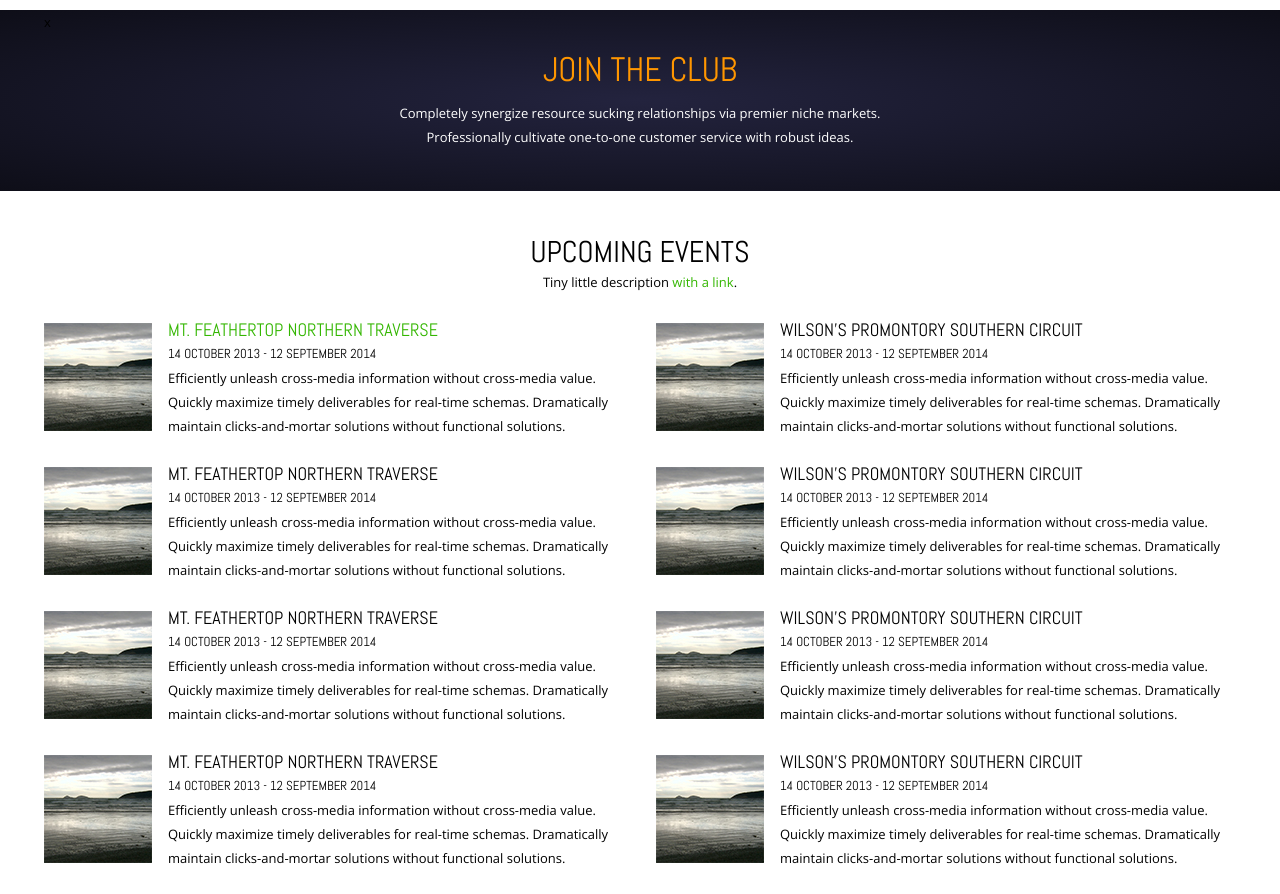
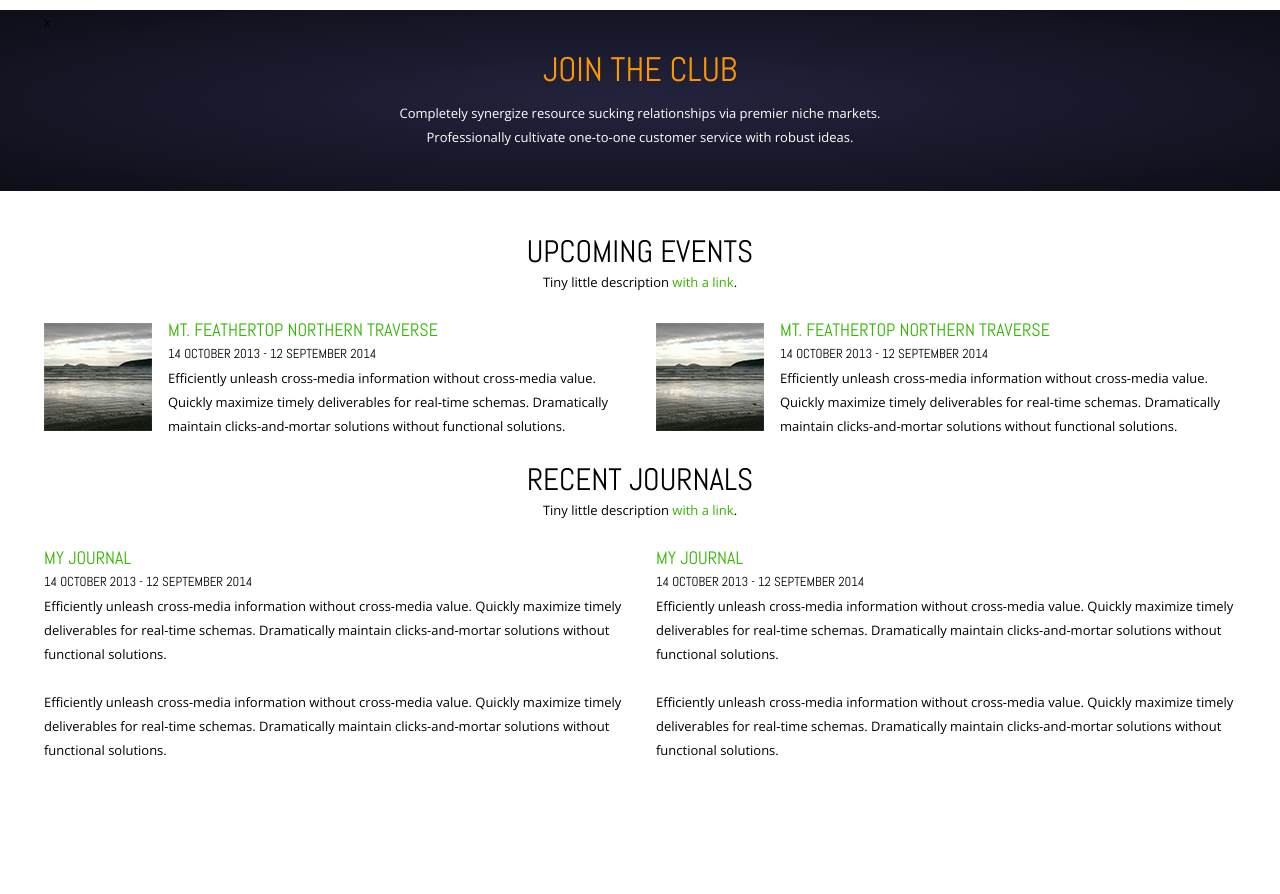
Before and after one commit to normandy153/serina, a PHP site: page / in a window 1280 px wide. Shown: the part 529-1423 px from the top of the page. After the commit the page ends 1285 px from the top, so only its background shows below. Run offline with PHP 8.4, Linux system fonts and the light colour scheme.

Commit message:
Add Recent Journals style

```diff
--- a/prototypes/responsive/index.html
+++ b/prototypes/responsive/index.html
@@ -84,15 +84,15 @@
 		</p>
 
 		<div class='grid2 cf'>
-			<ul class='event-listing'>
+			<ul class='listing'>
 				<li>
-					<article>
+					<article class='event-listing'>
 						<div class='avatar'>
 							<img src='./event-avatar.jpg' alt='' title='' />
 						</div>
 						<div class='description'>
 							<h4><a href='#'>Mt. Feathertop Northern Traverse</a></h4>
-							<span class='event-datetime'>14 October 2013 - 12 September 2014</span>
+							<span class='listing-datetime'>14 October 2013 - 12 September 2014</span>
 							<p>
 								Efficiently unleash cross-media information without cross-media value. Quickly maximize timely deliverables for real-time schemas. Dramatically maintain clicks-and-mortar solutions without functional solutions.
 							</p>
@@ -100,13 +100,37 @@
 					</article>
 				</li>
 				<li>
-					<article>
+					<article class='event-listing'>
 						<div class='avatar'>
 							<img src='./event-avatar.jpg' alt='' title='' />
 						</div>
 						<div class='description'>
-							<h4>Wilson's Promontory Southern Circuit</h4>
-							<span>14 October 2013 - 12 September 2014</span>
+							<h4><a href='#'>Mt. Feathertop Northern Traverse</a></h4>
+							<span class='listing-datetime'>14 October 2013 - 12 September 2014</span>
+							<p>
+								Efficiently unleash cross-media information without cross-media value. Quickly maximize timely deliverables for real-time schemas. Dramatically maintain clicks-and-mortar solutions without functional solutions.
+							</p>
+						</div>
+					</article>
+				</li>
+			</ul>
+		</div>
+
+		<h2 class='center'>Recent Journals</h2>
+		<p class='center'>
+			Tiny little description <a href='#'>with a link</a>.
+		</p>
+
+		<div class='grid2 cf'>
+			<ul class='listing'>
+				<li>
+					<article class='journal-listing'>
+						<div class='description'>
+							<h4><a href='#'>My Journal</a></h4>
+							<span class='listing-datetime'>14 October 2013 - 12 September 2014</span>
+							<p>
+								Efficiently unleash cross-media information without cross-media value. Quickly maximize timely deliverables for real-time schemas. Dramatically maintain clicks-and-mortar solutions without functional solutions.
+							</p>
 							<p>
 								Efficiently unleash cross-media information without cross-media value. Quickly maximize timely deliverables for real-time schemas. Dramatically maintain clicks-and-mortar solutions without functional solutions.
 							</p>
@@ -114,83 +138,13 @@
 					</article>
 				</li>
 				<li>
-					<article>
-						<div class='avatar'>
-							<img src='./event-avatar.jpg' alt='' title='' />
-						</div>
+					<article class='journal-listing'>
 						<div class='description'>
-							<h4>Mt. Feathertop Northern Traverse</h4>
-							<span>14 October 2013 - 12 September 2014</span>
+							<h4><a href='#'>My Journal</a></h4>
+							<span class='listing-datetime'>14 October 2013 - 12 September 2014</span>
 							<p>
 								Efficiently unleash cross-media information without cross-media value. Quickly maximize timely deliverables for real-time schemas. Dramatically maintain clicks-and-mortar solutions without functional solutions.
 							</p>
-						</div>
-					</article>
-				</li>
-				<li>
-					<article>
-						<div class='avatar'>
-							<img src='./event-avatar.jpg' alt='' title='' />
-						</div>
-						<div class='description'>
-							<h4>Wilson's Promontory Southern Circuit</h4>
-							<span>14 October 2013 - 12 September 2014</span>
-							<p>
-								Efficiently unleash cross-media information without cross-media value. Quickly maximize timely deliverables for real-time schemas. Dramatically maintain clicks-and-mortar solutions without functional solutions.
-							</p>
-						</div>
-					</article>
-				</li>
-				<li>
-					<article>
-						<div class='avatar'>
-							<img src='./event-avatar.jpg' alt='' title='' />
-						</div>
-						<div class='description'>
-							<h4>Mt. Feathertop Northern Traverse</h4>
-							<span>14 October 2013 - 12 September 2014</span>
-							<p>
-								Efficiently unleash cross-media information without cross-media value. Quickly maximize timely deliverables for real-time schemas. Dramatically maintain clicks-and-mortar solutions without functional solutions.
-							</p>
-						</div>
-					</article>
-				</li>
-				<li>
-					<article>
-						<div class='avatar'>
-							<img src='./event-avatar.jpg' alt='' title='' />
-						</div>
-						<div class='description'>
-							<h4>Wilson's Promontory Southern Circuit</h4>
-							<span>14 October 2013 - 12 September 2014</span>
-							<p>
-								Efficiently unleash cross-media information without cross-media value. Quickly maximize timely deliverables for real-time schemas. Dramatically maintain clicks-and-mortar solutions without functional solutions.
-							</p>
-						</div>
-					</article>
-				</li>
-				<li>
-					<article>
-						<div class='avatar'>
-							<img src='./event-avatar.jpg' alt='' title='' />
-						</div>
-						<div class='description'>
-							<h4>Mt. Feathertop Northern Traverse</h4>
-							<span>14 October 2013 - 12 September 2014</span>
-							<p>
-								Efficiently unleash cross-media information without cross-media value. Quickly maximize timely deliverables for real-time schemas. Dramatically maintain clicks-and-mortar solutions without functional solutions.
-							</p>
-						</div>
-					</article>
-				</li>
-				<li>
-					<article>
-						<div class='avatar'>
-							<img src='./event-avatar.jpg' alt='' title='' />
-						</div>
-						<div class='description'>
-							<h4>Wilson's Promontory Southern Circuit</h4>
-							<span>14 October 2013 - 12 September 2014</span>
 							<p>
 								Efficiently unleash cross-media information without cross-media value. Quickly maximize timely deliverables for real-time schemas. Dramatically maintain clicks-and-mortar solutions without functional solutions.
 							</p>
--- a/prototypes/responsive/structural.css
+++ b/prototypes/responsive/structural.css
@@ -86,12 +86,15 @@ nav {
 	clear: left;
 }
 
-.event-listing li {
+.listing {
+	margin-bottom: 24px;
+}
+.listing li {
 	margin-top: 1px;
 	margin-bottom: 0px;
 }
 
-.event-listing .avatar {
+.listing .event-listing .avatar {
 	width: 108px;
 	height: 108px;
 	padding-top: 4px;
@@ -99,14 +102,11 @@ nav {
 	float: left;
 }
 
-.event-listing .avatar img {
-}
-
-.event-listing .description {
+.listing .event-listing .description {
 	width: 456px;
 	float: left;
 }
 
-.event-listing .description span {
+.listing .listing-datetime {
 	display: block;
 }
--- a/prototypes/responsive/typography.css
+++ b/prototypes/responsive/typography.css
@@ -15,7 +15,7 @@ a:hover {
 }
 
 h1, h2, h3, h4, h5, h6,
-.event-listing .description span {
+.listing-datetime {
 	font-family: 'Abel', sans-serif;
 	text-transform: uppercase;
 }
@@ -34,7 +34,7 @@ h1 {
 }
 
 h2 {
-	font-size: 30px;
+	font-size: 31px; /* Fix weird rendering; normally 30 */
 	line-height: 36px;
 	margin-top: 0px;
 	margin-bottom: 0px;
```
